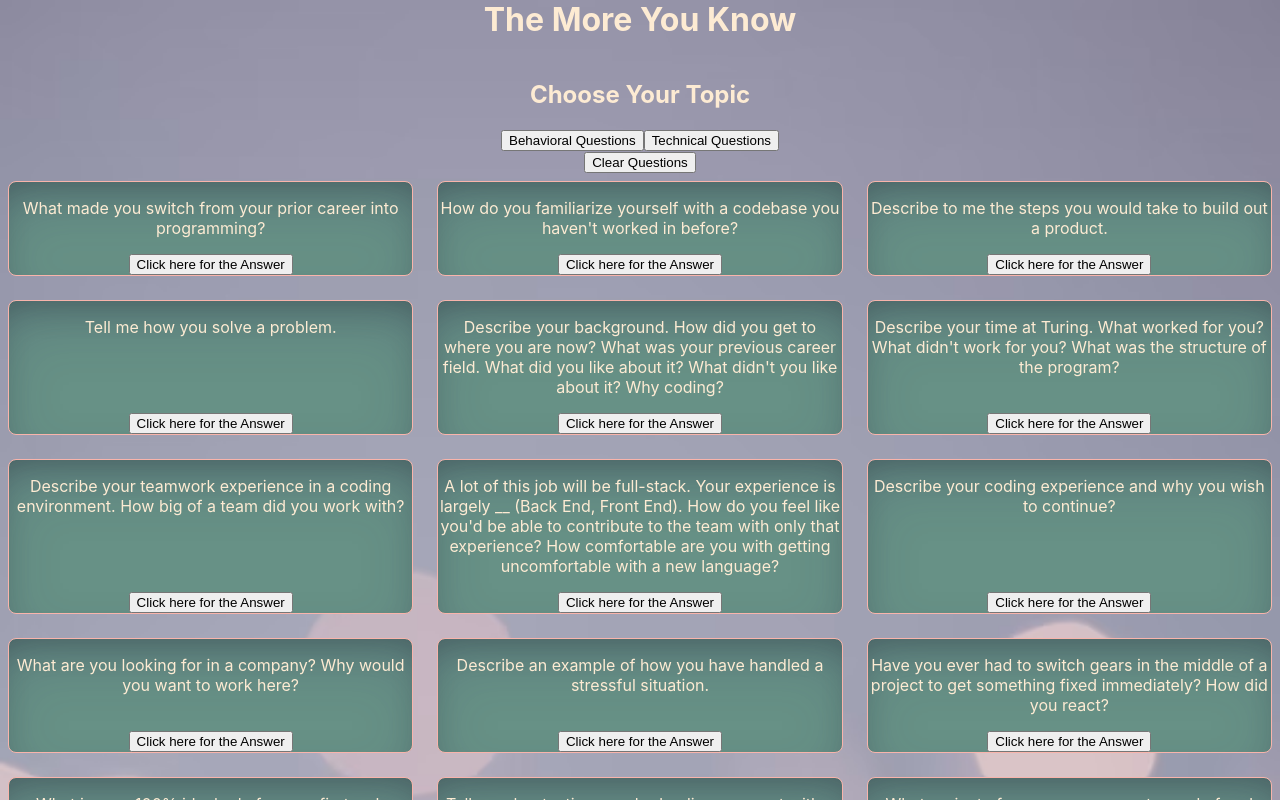
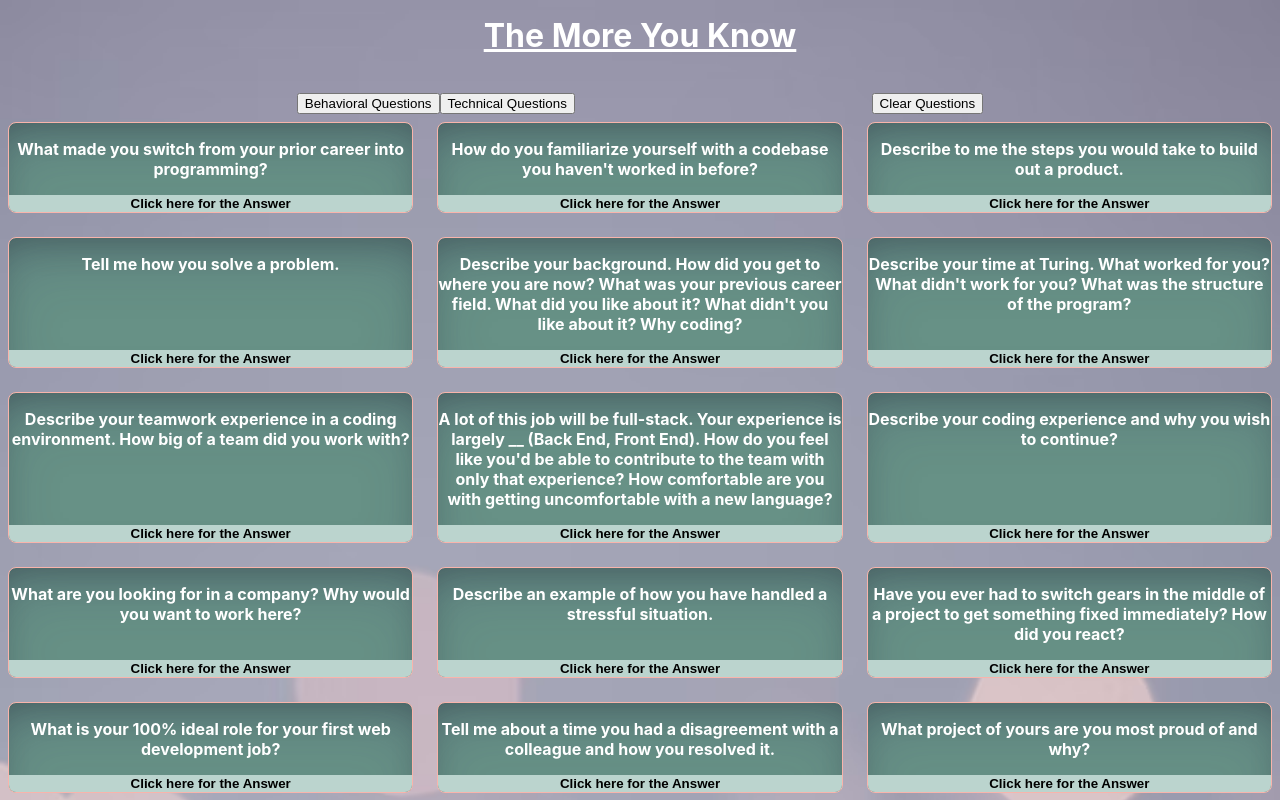
Before and after one commit to danalchapman/the-more-you-know, a React (Create React App) app: page / in a window 1280 px wide. Both pictures are taken after a click on the button "Behavioral Questions". Shown: the top 800 px of the page. Built offline with nearby package versions, Linux system fonts and the light colour scheme.

Commit message:
Update questionbox button styling

```diff
--- a/src/Components/App/App.css
+++ b/src/Components/App/App.css
@@ -3,12 +3,14 @@
   background-image: url('../../Assets/lights.avif');
   background-repeat: no-repeat;
   background-size: cover;
-  color: #fdebd3;
+  color: white;
   text-align: center;
 }
 
 
 
 .app-title {
+  padding: 1rem;
   margin-top: 0;
+  text-decoration: underline;
 }
--- a/src/Components/QuestionCard/QuestionCard.css
+++ b/src/Components/QuestionCard/QuestionCard.css
@@ -7,6 +7,15 @@
     display: flex;
     flex-direction: column;
     flex-wrap: wrap;
+    font-weight: bold;
     justify-content: space-between;
     margin: .5rem;
 }
+
+.answer-btn {
+    background-color: #bbd4ce;
+    border: none;
+    color: black;
+    font-weight: bold;
+    width: 100%;
+}
--- a/src/Components/QuestionsBox/QuestionsBox.css
+++ b/src/Components/QuestionsBox/QuestionsBox.css
@@ -1,3 +1,9 @@
+.nav-btns-box {
+    align-items: center;
+    display: flex;
+    justify-content: space-evenly;
+}
+
 .question-box {
     display: grid;
     grid-template-columns: repeat(auto-fit, minmax(320px, 1fr));
@@ -6,6 +12,7 @@
 
 .loading-box {
     height: 100vh;
+    font-style: italic;
 }
 
 /* Want to apply horizontal scroll animation */
--- a/src/Components/QuestionsBox/QuestionsBox.tsx
+++ b/src/Components/QuestionsBox/QuestionsBox.tsx
@@ -40,7 +40,7 @@ export const QuestionsBox = () => {
 
     return (
         <section>
-            <h2>Choose Your Topic</h2>
+            <div className='nav-btns-box'>
                 <div>
                     <button
                         onClick={() => chooseBehavioral()}
@@ -54,6 +54,7 @@ export const QuestionsBox = () => {
                         onClick={() => clearQuestions()}
                     >Clear Questions</button>
                 </div>
+            </div>
             { questions.length ?
             <article className='question-box'>
                 { displayQuestions() }
```
Lines whose indentation alone changed are shown as unchanged.
